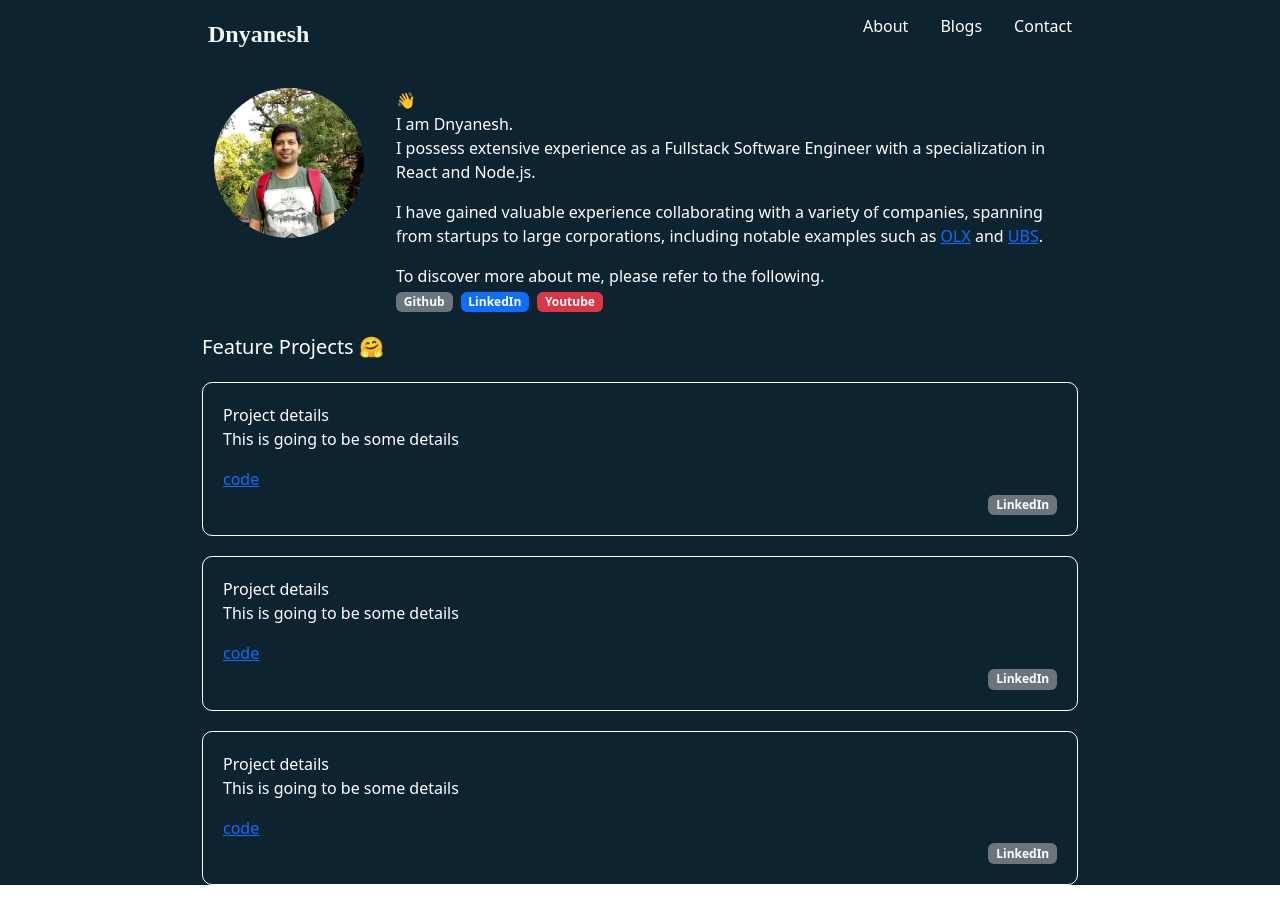
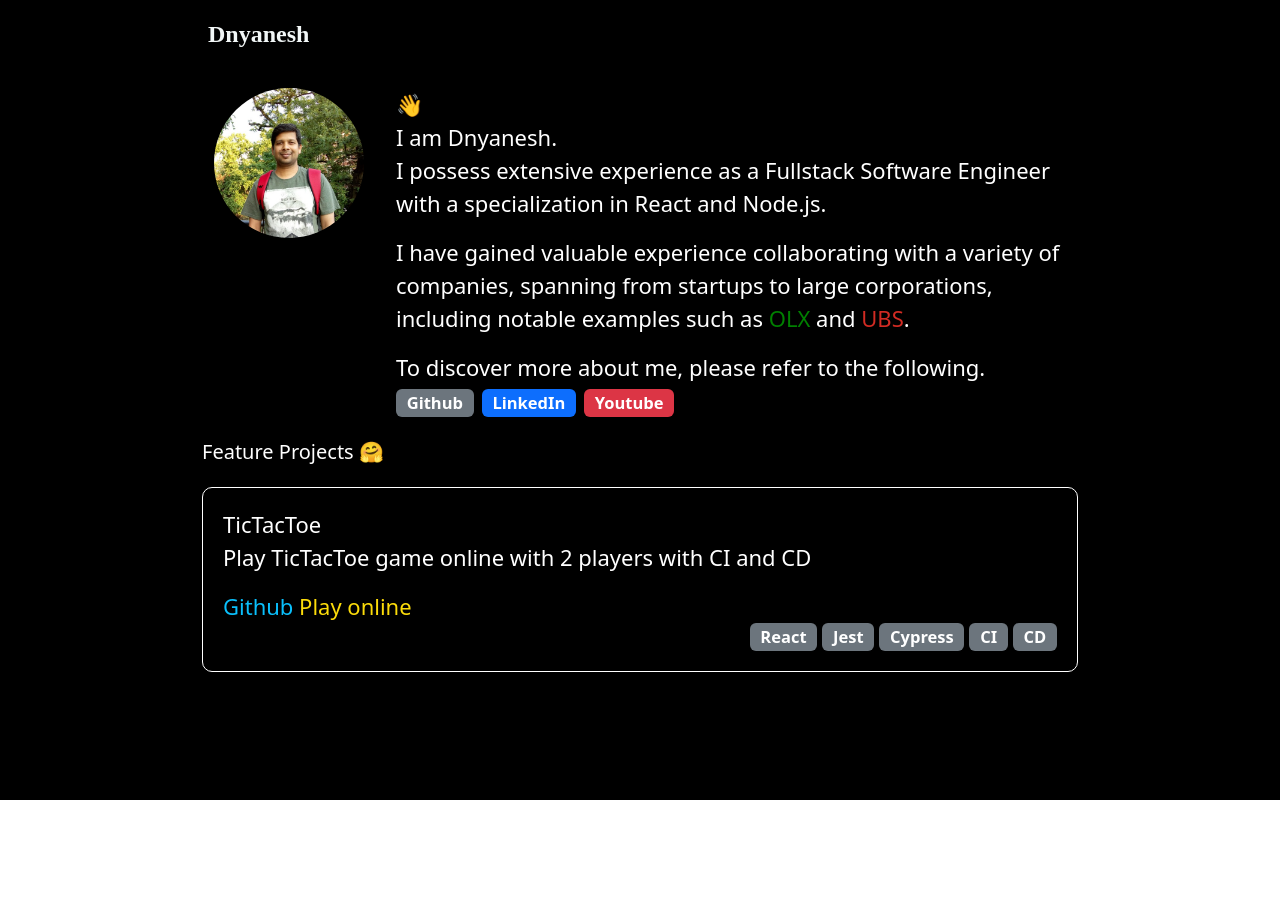
Before and after one commit to DnyaneshD/profile, a React (Create React App) app: page / in a window 1280 px wide. After the commit the page ends 800 px from the top, so only its background shows below. Built offline with nearby package versions, Linux system fonts and the light colour scheme.

Commit message:
design fixes

```diff
--- a/src/Header/Header.css
+++ b/src/Header/Header.css
@@ -6,7 +6,6 @@ nav {
   display: flex;
   justify-content: space-between;
   align-items: center;
-  background-color: #0d2330;
   position: sticky;
   top: 0;
 }
--- a/src/Header/Header.tsx
+++ b/src/Header/Header.tsx
@@ -1,20 +1,23 @@
-import { useState } from "react";
+// import { useState } from "react";
 import "./Header.css";
-import { Link, NavLink } from "react-router-dom";
+import { Link } from "react-router-dom";
 
 const Header = () => {
-  const [menuOpen, setMenuOpen] = useState(false);
+  // const [menuOpen, setMenuOpen] = useState(false);
 
-  function handleNavClick() {
-    setMenuOpen(!menuOpen);
-  }
+  // function handleNavClick() {
+  //   setMenuOpen(!menuOpen);
+  // }
+
+  // function handleModeChange() {}
 
   return (
+    <>
       <nav>
         <Link to="/" className="title">
           Dnyanesh
         </Link>
-      <div
+        {/* <div
           className="menu"
           onClick={() => {
             setMenuOpen(!menuOpen);
@@ -40,8 +43,9 @@ const Header = () => {
               Contact
             </NavLink>
           </li>
-      </ul>
+        </ul> */}
       </nav>
+    </>
   );
 };
 
--- a/src/Home/FeatureProjects/FeatureProjects.css
+++ b/src/Home/FeatureProjects/FeatureProjects.css
@@ -18,6 +18,17 @@
 
 .badges {
   text-align: end;
+  display: flex;
+  gap: 5px;
+  justify-content: end;
+}
+
+.deployedLink {
+  color: #fcdc0a;
+}
+
+.githubLink {
+  color: #0ac0fc;
 }
 
 @media (max-width: 480px) {
--- a/src/Home/FeatureProjects/FeatureProjects.tsx
+++ b/src/Home/FeatureProjects/FeatureProjects.tsx
@@ -5,11 +5,26 @@ import "./FeatureProjects.css";
 const Project = () => {
   return (
     <div className="project">
-      <div>Project details</div>
-      <p>This is going to be some details</p>
-      <a href="https://github.com/DnyaneshD/tictactoe-new">code</a>
+      <div>TicTacToe</div>
+      <p>Play TicTacToe game online with 2 players with CI and CD</p>
+      <a
+        href="https://github.com/DnyaneshD/tictactoe-new"
+        className="githubLink"
+      >
+        Github
+      </a>{" "}
+      <a
+        href="http://tittactoe-new-1.s3-website.eu-central-1.amazonaws.com/"
+        className="deployedLink"
+      >
+        Play online
+      </a>
       <div className="badges">
-        <Badge bg="secondary">LinkedIn</Badge>
+        <Badge bg="secondary">React</Badge>
+        <Badge bg="secondary">Jest</Badge>
+        <Badge bg="secondary">Cypress</Badge>
+        <Badge bg="secondary">CI</Badge>
+        <Badge bg="secondary">CD</Badge>
       </div>
     </div>
   );
@@ -20,8 +35,8 @@ export const FeatureProjects = () => {
     <div className="projects-list">
       <div className="title">Feature Projects 🤗</div>
       <Project />
-      <Project />
-      <Project />
+      {/* <Project />
+      <Project /> */}
     </div>
   );
 };
--- a/src/Home/Home.css
+++ b/src/Home/Home.css
@@ -18,6 +18,18 @@
   border-radius: 50%;
 }
 
+a:link {
+  text-decoration: none;
+}
+
+.olx {
+  color: green;
+}
+
+.ubs {
+  color: #d22b23;
+}
+
 @media (max-width: 480px) {
   .flex {
     flex-direction: column;
--- a/src/Home/Home.tsx
+++ b/src/Home/Home.tsx
@@ -67,6 +67,7 @@ export const Home = () => {
               href="https://www.linkedin.com/company/olx-group/mycompany/"
               target="_blank"
               rel="noreferrer"
+              className="olx"
             >
               OLX
             </a>{" "}
@@ -75,6 +76,7 @@ export const Home = () => {
               href="https://www.linkedin.com/company/ubs/"
               target="_blank"
               rel="noreferrer"
+              className="ubs"
             >
               UBS
             </a>
--- a/src/index.css
+++ b/src/index.css
@@ -12,7 +12,9 @@ code {
     monospace;
 }
 
-.app-color {
-  background-color: #0d2330;
+.app {
+  background-color: #000000;
   color: white;
+  height: 100vh;
+  font-size: 22px;
 }
--- a/src/index.tsx
+++ b/src/index.tsx
@@ -12,7 +12,7 @@ const root = ReactDOM.createRoot(
 root.render(
   <React.StrictMode>
     <BrowserRouter>
-      <div className="app-color">
+      <div className="app">
         <App />
       </div>
     </BrowserRouter>
```
Lines whose indentation alone changed are shown as unchanged.
